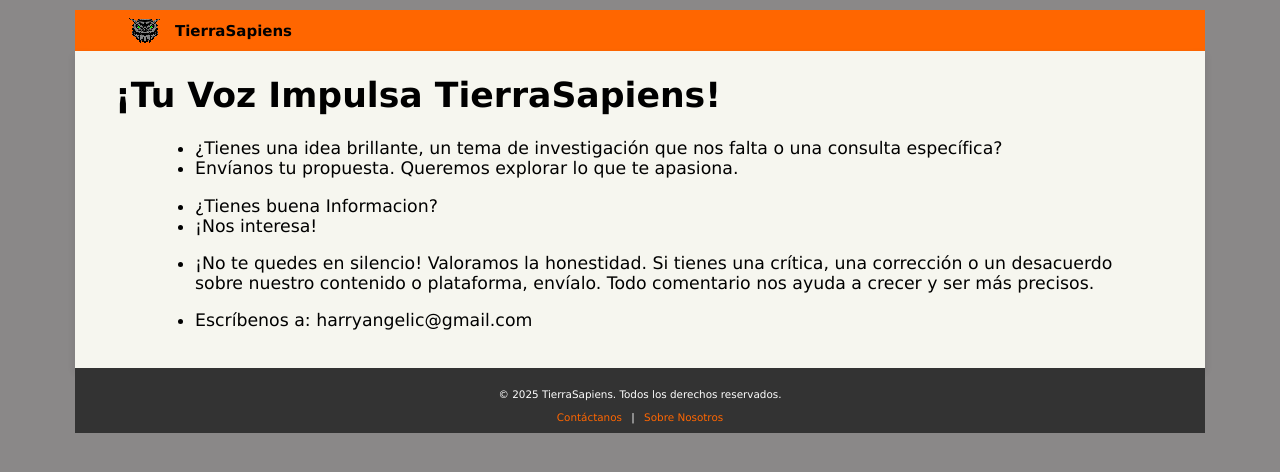
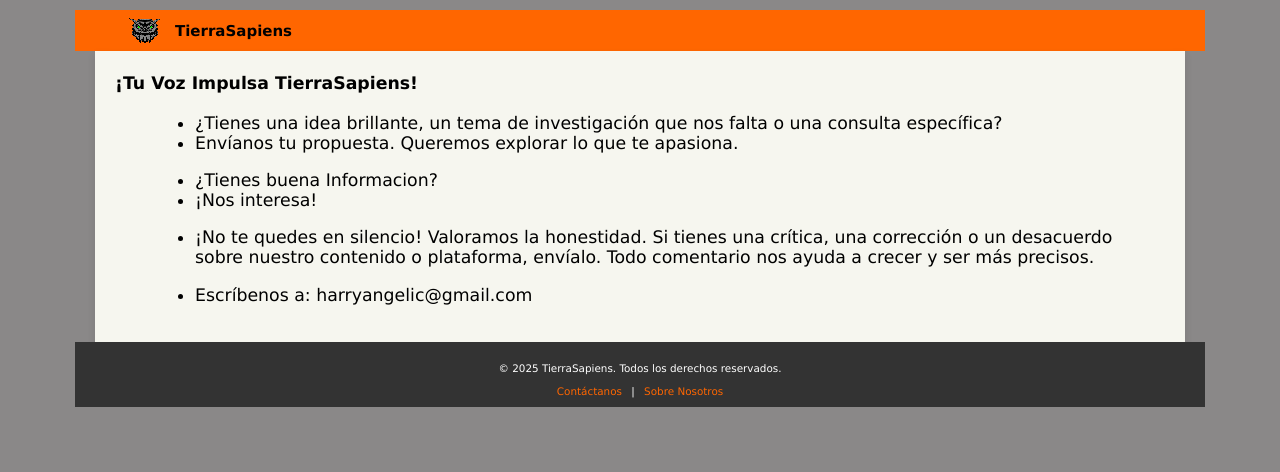
Before and after one commit to TierraSapiens/RealidadAlterna, a Jekyll site: the page built from contactanos.md, in a window 1280 px wide. Shown: the top 472 px of the page. Built offline with Jekyll 4.4.1, drawn with Linux system fonts in a browser that asks for light colours.

Commit message:
modificacion

```diff
--- a/assets/css/style.css
+++ b/assets/css/style.css
@@ -486,3 +486,57 @@ main p a {
     color: #444;
     margin-bottom: 15px;
 }
+
+/*==========================================================================
+   5. ESTILOS DE PÁGINA "CONTACTANOS"
+   (Afectan SOLAMENTE a los elementos dentro de .contactanos-page)
+==========================================================================*/
+/*Estilos Gles. de la Página "Sobre Nosotros"*/
+.contactanos-page {
+    padding: 10px 20px 20px 20px;
+}
+
+/*Estilos de la Figura (CONTENEDOR DE LA IMAGEN)*/
+.contactanos-page figure {
+    margin: 20px auto 20px auto;
+    padding: 0;
+    max-width: 600px;
+    display: block;
+}
+
+/*Estilos de Imágenes dentro de la figura*/
+.contactanos-page figure img {
+    max-width: 100%;
+    max-height: 400px;
+    height: auto;
+    margin: 0 auto;
+    display: block;
+}
+
+/*Estilos de la Leyenda de la figura (figcaption)*/
+.contactanos-page figcaption {
+    text-align: center;
+    font-size: 0.9em;
+    color: #666;
+    margin-bottom: 20px;
+}
+
+/*Achicar Título Principal (h1)*/
+.contactanos-page h1 {
+    font-size: 1.0em; /* Reducido de un tamaño más grande a 2.0em */
+    margin-bottom: 20px;
+}
+
+/*Achicar Subtítulos (h2)*/
+.contactanos-page h2 {
+    font-size: 1.0em; /* Reducido de un tamaño más grande a 1.5em */
+    margin-top: 25px;
+    margin-bottom: 15px;
+}
+
+/*Estilos de Párrafos dentro de esta página*/
+.contactanos-page p {
+    font-size: 0.8em;
+    color: #444;
+    margin-bottom: 15px;
+}
```
